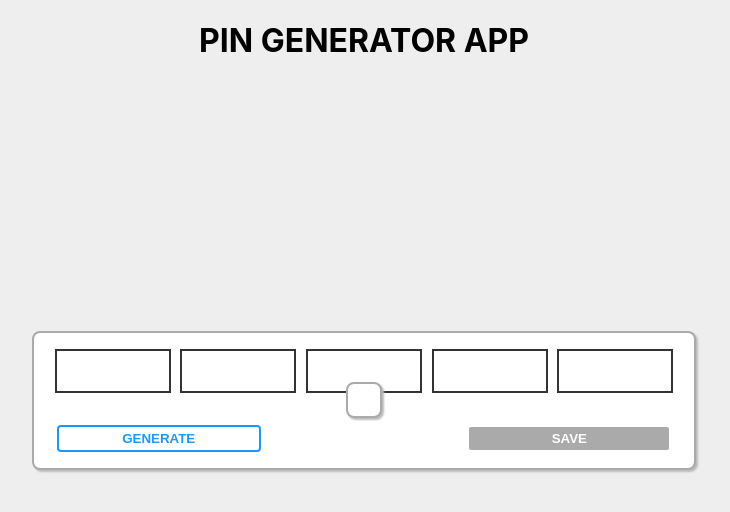
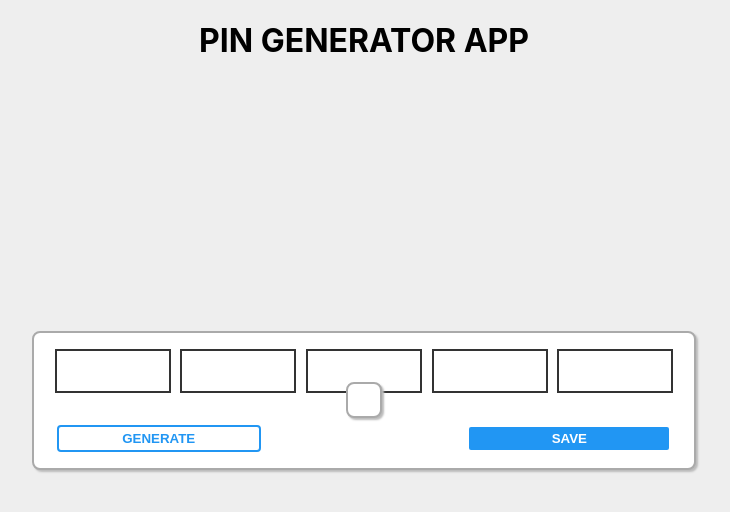
Before and after one commit to Lassikainen/PINApp, a React (Create React App) app: page / in a window 1280 px wide. Shown: the top 512 px of the page, without its empty margins (276-1006 px from the left). Built offline with nearby package versions, Linux system fonts and the light colour scheme.

Commit message:
fix: Fixed duplicate checker
Fixed duplicate checker and use to check for duplicates before saving current PIN

```diff
--- a/src/components/generator/GeneratorPage.tsx
+++ b/src/components/generator/GeneratorPage.tsx
@@ -15,9 +15,6 @@ const GeneratorPage = () => {
 
   const savedPins = useSelector((state: any) => state.savedReducer.savedPins);
 
-  const isPinGenerated = useSelector(
-    (state: any) => state.generatorReducer.isPinGenerated
-  );
   const dispatch = useDispatch();
   console.log("currentPin");
   console.log(currentPinSet);
@@ -51,7 +48,7 @@ const GeneratorPage = () => {
           </button>
 
           <button
-            disabled={!isPinGenerated || checkForDuplicatePINs(currentPinSet, savedPins)}
+            disabled={checkForDuplicatePINs(currentPinSet, savedPins)}
             className="button save-button"
             onClick={() => {
               dispatch(savePinAction(currentPinSet));
--- a/src/utils/pinDuplicateChecker.ts
+++ b/src/utils/pinDuplicateChecker.ts
@@ -1,20 +1,24 @@
 //Function to check if pinToCheck already exists within listOfPins
 //Returns true if there is a duplicate
 //Returns false if no duplicates are found
+
+import {SavedPIN} from  "../types"
 export const checkForDuplicatePINs = (
   pinToCheck: Array<string>,
-  listOfPINs: Array<Array<string>>
+  listOfPINs: Array<SavedPIN>
 ): boolean => {
   let duplicatesFound: boolean;
 
   //Check if any PIN in the listOfPINs both has the same length, and each of the elements matches the elements in pinToCheck
   duplicatesFound = listOfPINs.some((pinInList) => {
-    if (pinToCheck.length !== pinInList.length) {
+    console.log(pinInList);
+    console.log(pinToCheck);
+    if (pinToCheck.length !== pinInList.pinSet.length) {
       return false;
     } else {
       //return false if we have found a mismatch
-      for (let i: number = 0; i < pinInList.length; i++) {
-        if (pinToCheck[i] !== pinInList[i]) {
+      for (let i: number = 0; i < pinInList.pinSet.length; i++) {
+        if (pinToCheck[i] !== pinInList.pinSet[i]) {
           return false;
         }
       }
```
